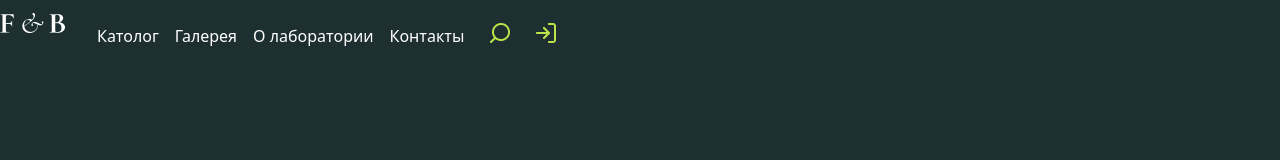
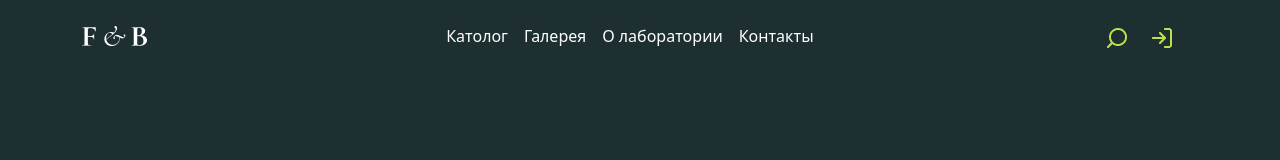
Before and after one commit to thebeastcreator/localspace.github.io, a plain HTML site: page index.html in a window 1280 px wide. Drawn offline with nearby package versions, Linux system fonts and the light colour scheme.

Commit message:
Update index.html

```diff
--- a/index.html
+++ b/index.html
@@ -8,7 +8,7 @@
 <script src="https://cdn.jsdelivr.net/npm/bootstrap@5.0.1/dist/js/bootstrap.bundle.min.js" integrity="sha384-gtEjrD/SeCtmISkJkNUaaKMoLD0//ElJ19smozuHV6z3Iehds+3Ulb9Bn9Plx0x4" crossorigin="anonymous"></script>
 <!-- MENU -->
 <nav class="navbar " style="height: 60px;">
-  <div class=" d-flex bd-highlight">
+  <div class="container d-flex bd-highlight">
     <a class="navbar-brand" href="#" class="p-2 bd-highlight">
       <img src="logo.png" width="65" height="20" alt="" loading="lazy">
     </a>
```
